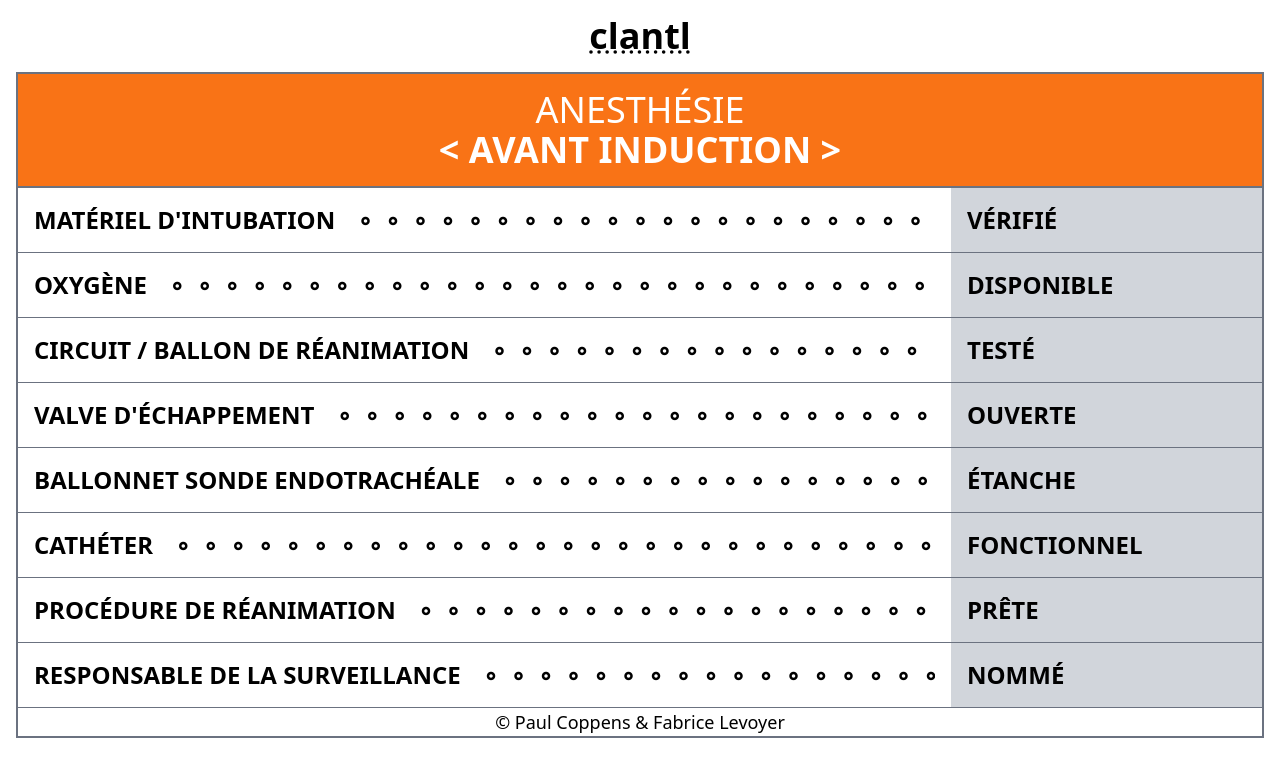
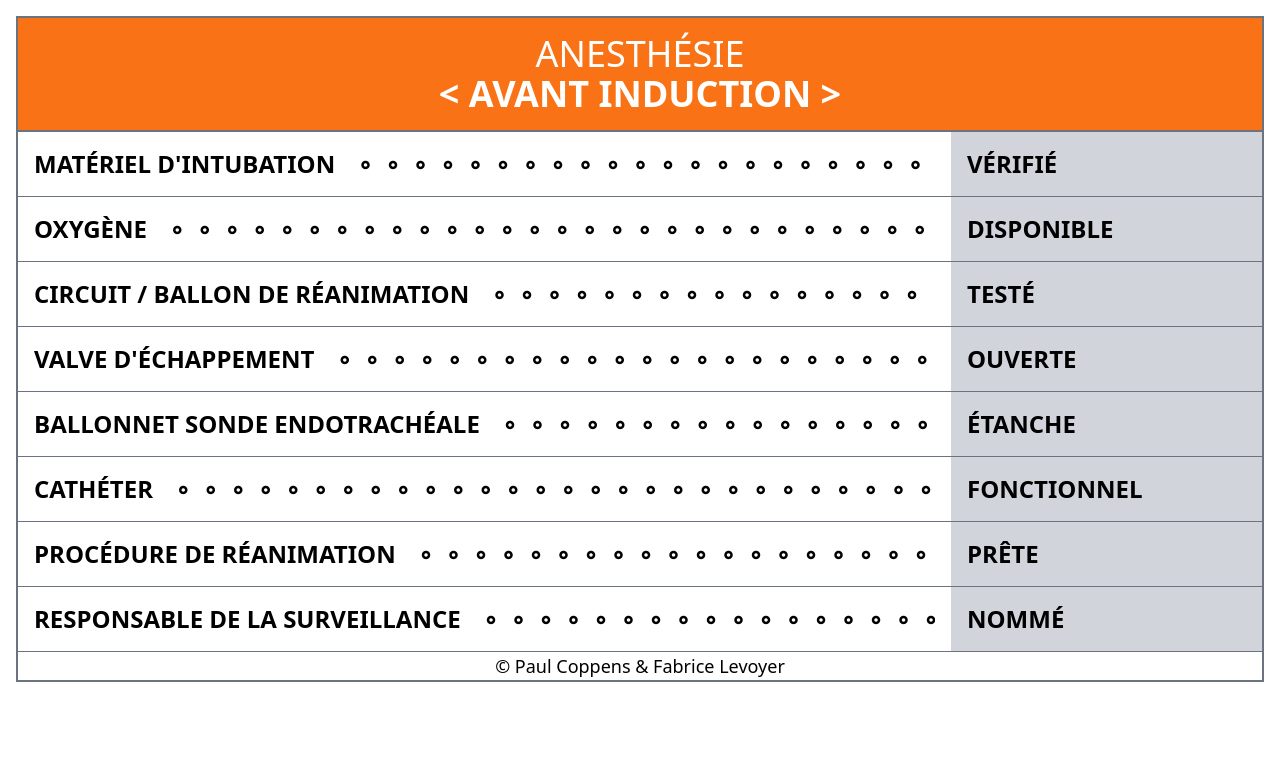
Before and after one commit to pluxain/clantl, a Vue app: page / in a window 1280 px wide. Shown: the top 776 px of the page. Built offline with nearby package versions, Linux system fonts and the light colour scheme.

Commit message:
feat(content): remove title to save space
Ref: #11

```diff
--- a/src/App.vue
+++ b/src/App.vue
@@ -2,10 +2,7 @@
 import { CheckList } from "@features/checklist";
 </script>
 <template>
-  <main class="flex h-screen w-screen flex-col p-4">
-    <h1 class="mb-4 text-center text-4xl font-bold">
-      <abbr title="Check-Lists are not Todo-Lists">clantl</abbr>
-    </h1>
+  <main class="flex w-full flex-col p-4">
     <CheckList />
   </main>
 </template>
```
